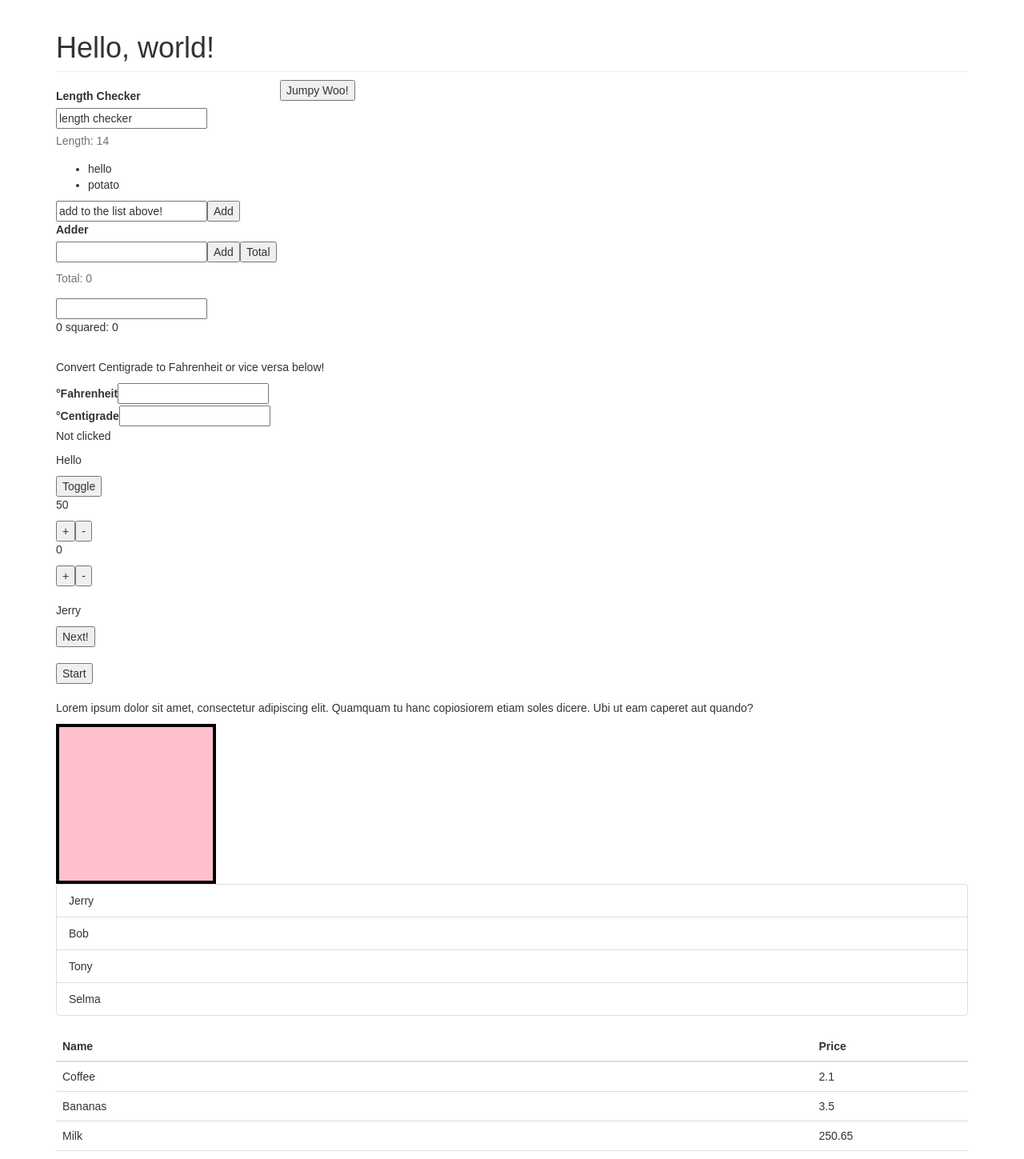
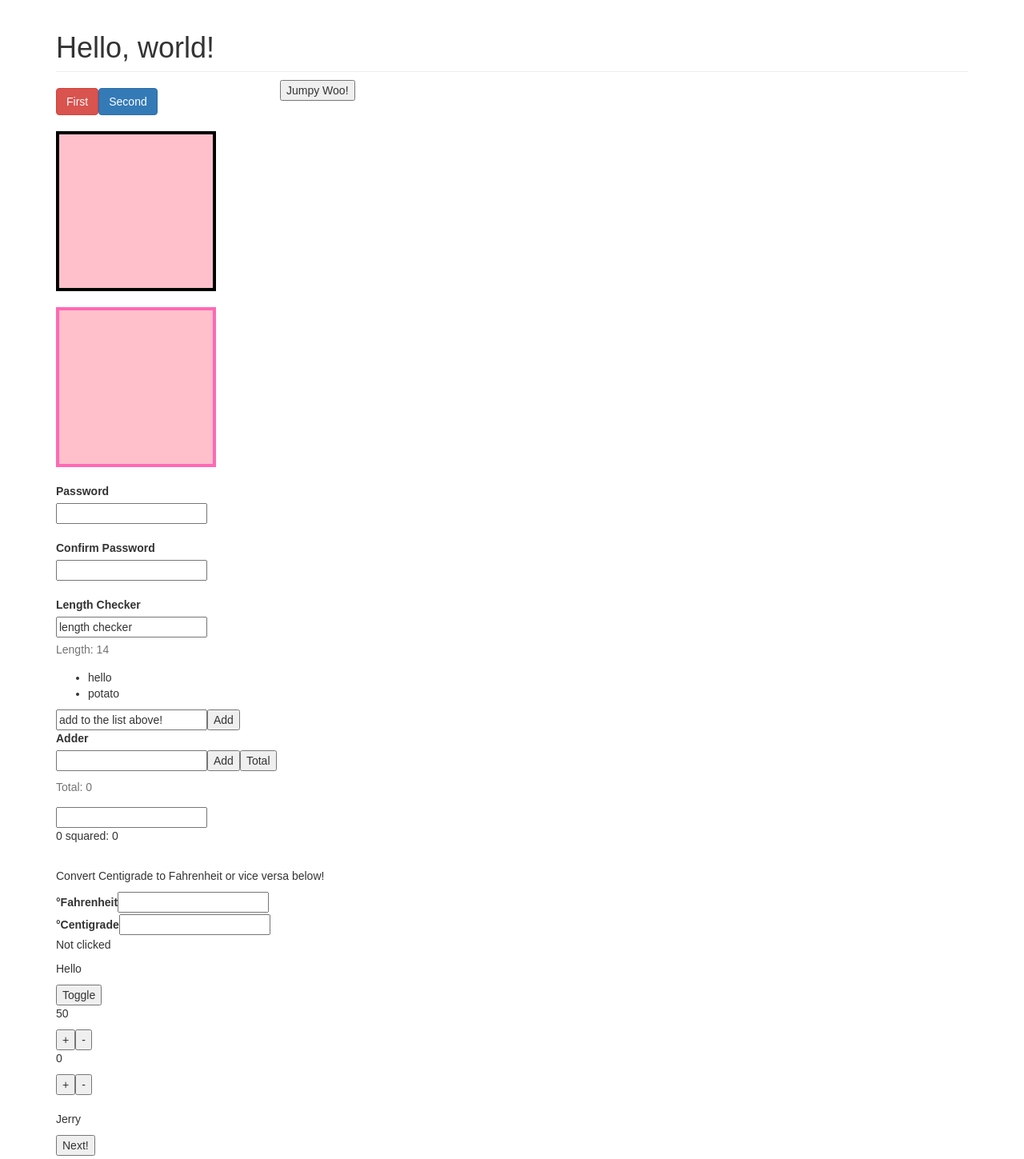
Before and after one commit to floorford/learning-react, a React (Create React App) app: page / in a window 1280 px wide. Shown: the top 1449 px of the page at 80% size. Built offline with nearby package versions, Linux system fonts and the light colour scheme.

Commit message:
lifting state exercises

```diff
--- a/src/Square.jsx
+++ b/src/Square.jsx
@@ -1,40 +1,16 @@
 // Update your <Square colour="hotpink"> component so that the border starts black, but when it is clicked it changes to the passed in colour. It should alternate every time you click.
 
-import React, { Component } from "react";
+import React from "react";
 
-class Square extends Component {
-  constructor(props) {
-    super(props);
-
-    this.state = {
-      counter: true
-    };
-
-    this.clicked = this.clicked.bind(this);
-  }
-
-  clicked() {
-    this.setState({
-      counter: !this.state.counter
-    });
-  }
-
-  render () {
-    const { counter } = this.state;
-    const { colour } = this.props;
-    const bordercolour = counter ? "black" : colour;
-
-    return (
-      <div onClick={ this.clicked }
+const Square = ({ colour, selected, onClick }) => (
+  <div onClick={ onClick }
     style={{
       height: 200,
       width: 200,
       backgroundColor: "pink",
-          border: `4px solid ${bordercolour}`
+      border: `4px solid ${selected ? "black" : colour}`
     }}
   />
-    );
-  }
-}
+)
 
 export default Square;
--- a/src/Stuff.jsx
+++ b/src/Stuff.jsx
@@ -1,7 +1,7 @@
 import React from "react";
 import Header from './Header';
 import Paragraph from './Paragraph';
-import Square from './Square';
+// import Square from './Square';
 import People from './People';
 import Basket from './Basket';
 import Clicked from './state/Clicked';
@@ -11,15 +11,25 @@ import StepCounter from './state/StepCounter';
 import CatchMeIfYouCan from './state/CatchMeIfYouCan';
 import RollCall from './state/RollCall';
 import LameGame from './state/UNFINLameGame';
-import Length from './forms/Length'
-import List from './forms/List'
-import Adder from './forms/Adder'
-import Transform from './forms/Transform'
-import TempConverter from './forms/TempConverter'
+import Length from './forms/Length';
+import List from './forms/List';
+import Adder from './forms/Adder';
+import Transform from './forms/Transform';
+import TempConverter from './forms/TempConverter';
+import Buttons from './lifting-state/Buttons';
+import Squares from './lifting-state/Squares';
+import SignUp from './lifting-state/SignUp';
 
 const Stuff = ({ square }) => (
   <React.Fragment>
     <Header>Hello, world!</Header>
+    <Buttons />
+    <br/>
+    <br/>
+    <Squares />
+    <br/>
+    <SignUp minimumLength={ 12 } />
+    <br/>
     <Length name="lengthchecker" label="Length Checker"/>
     <List name="lister" />
     <br/>
@@ -38,7 +48,7 @@ const Stuff = ({ square }) => (
     <br/><br/>
     <LameGame aim={ 100 }/>
     <Paragraph>Lorem ipsum dolor sit amet, consectetur adipiscing elit. Quamquam tu hanc copiosiorem etiam soles dicere. Ubi ut eam caperet aut quando?</Paragraph>
-    { square ? <Square colour="hotpink"/> : null }
+    {/* { square ? <Square colour="hotpink"/> : null } */}
     <People names={ ["Jerry", "Bob", "Tony", "Selma"] }/>
     <Basket items={ items }/>
   </React.Fragment>
--- /dev/null
+++ b/src/lifting-state/Button.jsx
@@ -0,0 +1,14 @@
+// Create the <Button> and <Buttons> components from the notes. Once you're done, update it so that it displays four <Button>s. Make sure only one of them can be turned on at once.
+
+import React from "react";
+
+const Button = ({ name, selected, onClick }) => (
+    <button
+        className={ "btn " + (selected ? "btn-danger" : "btn-primary") }
+        onClick={ onClick }
+    >
+        { name }
+    </button>
+);
+
+export default Button;
--- /dev/null
+++ b/src/lifting-state/Buttons.jsx
@@ -0,0 +1,28 @@
+// Create the <Button> and <Buttons> components from the notes. Once you're done, update it so that it displays four <Button>s. Make sure only one of them can be turned on at once.
+
+import React, { Component } from "react";
+import Button from "./Button";
+
+class Buttons extends Component {
+  constructor(props) {
+    super(props);
+    this.state = { selected: 1 };
+  }
+
+  handleClick(button) {
+    this.setState({
+      selected: button
+    })
+  }
+
+  render() {
+    return (
+      <React.Fragment>
+        <Button name="First" selected={ this.state.selected === 1 } onClick={ () => this.handleClick(1)} />
+        <Button name="Second" selected={ this.state.selected === 2 } onClick={ () => this.handleClick(2)} />
+      </React.Fragment>
+    );
+  }
+}
+
+export default Buttons;
--- /dev/null
+++ b/src/lifting-state/Password.jsx
@@ -0,0 +1,15 @@
+// Create a component <Password label="Password"> that contains an <input> with a <label>. Inside a <SignUp minimumLength={ 12 }> component put two of these <Password> components: one should have the label "Password" and the other "Confirm Password". Both <Password> components should have a red border unless they are longer than minimumLength and match each other.
+
+import React from "react";
+
+const Password = ({ label, handleChange }) => (
+  <React.Fragment>
+    <label>{label}</label>
+    <br/>
+    <input onChange={ handleChange } name={ label }></input>
+  </React.Fragment>
+);
+
+export default Password;
+
+// style={`border: ${ valid ? "red" : "black" }`}
--- /dev/null
+++ b/src/lifting-state/SignUp.jsx
@@ -0,0 +1,34 @@
+// Create a component <Password label="Password"> that contains an <input> with a <label>. Inside a <SignUp minimumLength={ 12 }> component put two of these <Password> components: one should have the label "Password" and the other "Confirm Password". Both <Password> components should have a red border unless they are longer than minimumLength and match each other.
+
+import React, { Component } from "react";
+import Password from './Password';
+
+class SignUp extends Component {
+  constructor(props) {
+    super(props)
+
+    this.state = {
+      value: "Insert password here"
+    }
+
+    this.handleChange = this.handleChange.bind(this)
+  }
+
+  handleChange(e) {
+    this.setState({
+      value : e.target.value
+    })
+  }
+
+  render() {
+    return (
+      <form>
+        <Password label="Password" onChange={ () => this.handleChange(2)}/>
+        <br/><br/>
+        <Password label="Confirm Password" onChange={ () => this.handleChange(2)}/>
+      </form>
+    );
+  }
+}
+
+export default SignUp;
--- /dev/null
+++ b/src/lifting-state/Squares.jsx
@@ -0,0 +1,32 @@
+// Create a component <Squares> that displays two of your <Square> components. As before, when clicked the border colour should change. But only one of the <Square>s should show the given colour at once.
+
+import React, { Component } from "react";
+import Square from "../Square";
+
+class Squares extends Component {
+  constructor(props) {
+    super(props);
+    this.state = {
+      counter: true
+    };
+  }
+
+  handleClick(div) {
+    this.setState({
+      counter: !this.state.counter
+    })
+  }
+
+  render() {
+    const { counter } = this.state
+    return (
+      <React.Fragment>
+        <Square colour="hotpink" selected={ counter === true } onClick={ () => this.handleClick(1)} />
+        <br/>
+        <Square colour="hotpink" selected={ counter === false } onClick={ () => this.handleClick(2)} />
+      </React.Fragment>
+    );
+  }
+}
+
+export default Squares;
```
Lines whose indentation alone changed are shown as unchanged.
